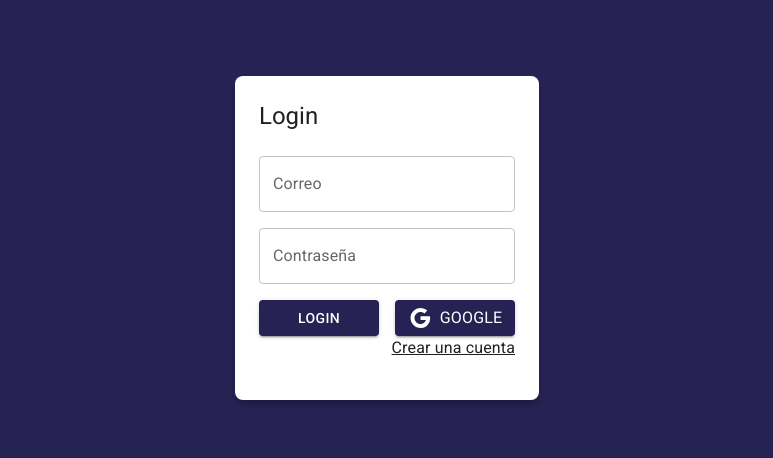
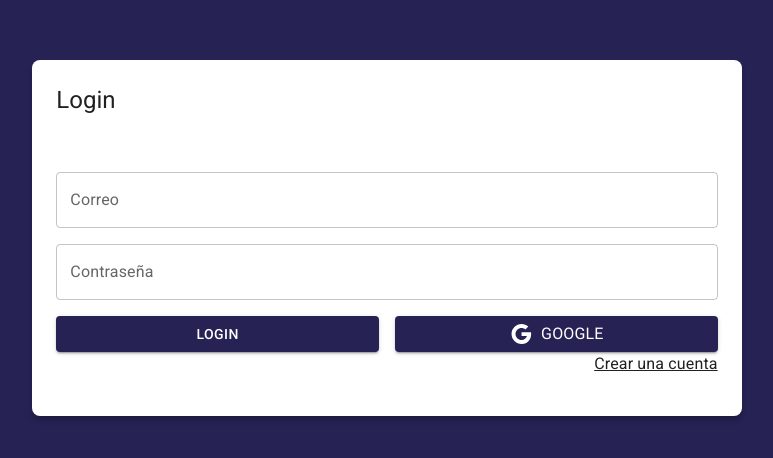
Before and after one commit to Oen844/journal-app-react, a React (Vite) app: page /auth/login in a window 1280 px wide. Shown: the part 162-620 px from the top of the page, without its empty margins (253-1026 px from the left). Built offline with nearby package versions, Linux system fonts and the light colour scheme.

Commit message:
edit material

```diff
--- a/src/auth/pages/LoginPage.jsx
+++ b/src/auth/pages/LoginPage.jsx
@@ -17,13 +17,13 @@ export const LoginPage = () => {
 
       <Grid item
         className='box-shadow'
-        xs={3}
+        xs={7} xl={4}
         sx={{ backgroundColor: 'white', padding: 3, borderRadius: 2 }}>
         <Typography variant='h5' sx={{ mb: 1 }}>Login</Typography>
 
         <form>
           <Grid container>
-            <Grid item xs={12} sx={{ mt: 2 }}>
+            <Grid item xs={12} sx={{ mt: 6 }}>
               <TextField
                 label="Correo"
                 type="email"
```
